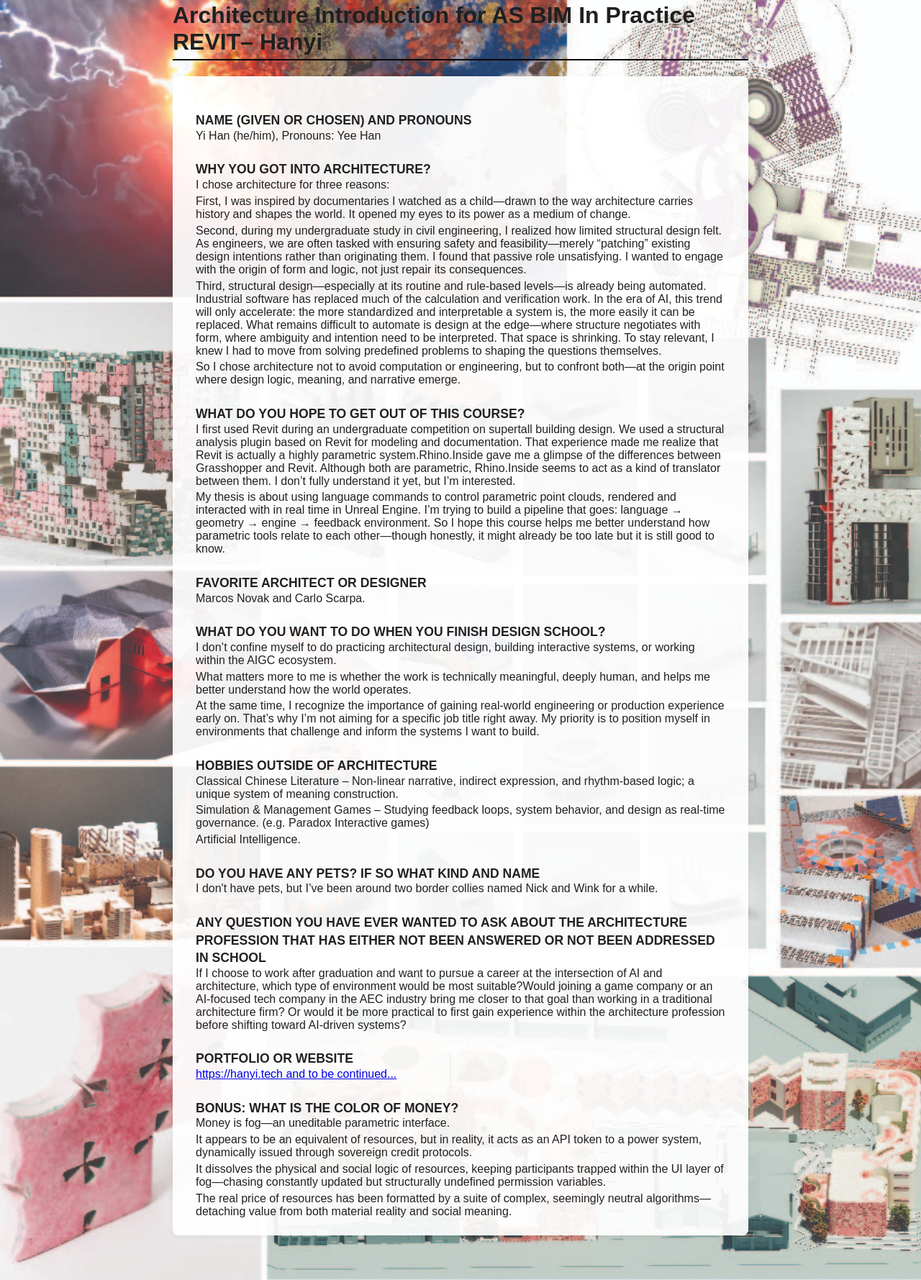
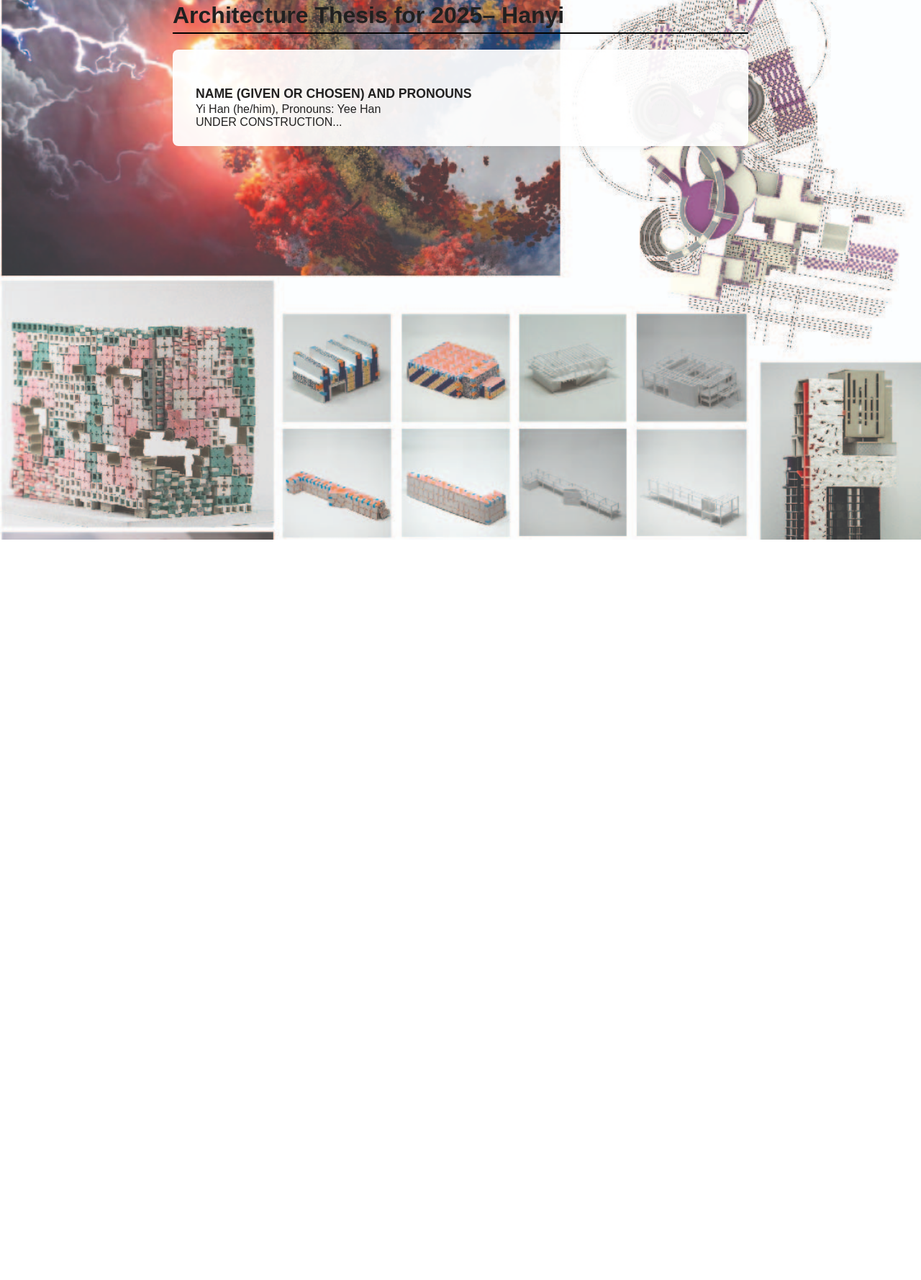
Before and after one commit to ahhoooo/ahhooo.github.io, a plain HTML site: page index.html in a window 1280 px wide. Shown: the part 50-1829 px from the top of the page at 72% size. After the commit the page ends 800 px from the top, so only its background shows below. Drawn offline with Linux system fonts and the light colour scheme.

Commit message:
Update index.html

```diff
--- a/index.html
+++ b/index.html
@@ -14,63 +14,14 @@
   <div class="bg"></div>
 
   <!-- 页面主要内容 -->
-  <h1 class="title-white">Architecture Introduction for AS BIM In Practice REVIT– Hanyi</h1>
+  <h1 class="title-white">Architecture Thesis for 2025– Hanyi</h1>
 
   <section>
     <div class="question">NAME (GIVEN OR CHOSEN) AND PRONOUNS</div>
     <div>Yi Han (he/him), Pronouns: Yee Han</div>
 
-    <div class="question">WHY YOU GOT INTO ARCHITECTURE?</div>
-    <div>
-      I chose architecture for three reasons:
+    <div>UNDER CONSTRUCTION...</div>
 
-      <p>First, I was inspired by documentaries I watched as a child—drawn to the way architecture carries history and shapes the world. It opened my eyes to its power as a medium of change.</p>
-
-      <p>Second, during my undergraduate study in civil engineering, I realized how limited structural design felt. As engineers, we are often tasked with ensuring safety and feasibility—merely “patching” existing design intentions rather than originating them. I found that passive role unsatisfying. I wanted to engage with the origin of form and logic, not just repair its consequences.</p>
-
-      <p>Third, structural design—especially at its routine and rule-based levels—is already being automated. Industrial software has replaced much of the calculation and verification work. In the era of AI, this trend will only accelerate: the more standardized and interpretable a system is, the more easily it can be replaced. What remains difficult to automate is design at the edge—where structure negotiates with form, where ambiguity and intention need to be interpreted. That space is shrinking. To stay relevant, I knew I had to move from solving predefined problems to shaping the questions themselves.</p>
-
-      <p>So I chose architecture not to avoid computation or engineering, but to confront both—at the origin point where design logic, meaning, and narrative emerge.</p>
-    </div>
-
-    <div class="question">WHAT DO YOU HOPE TO GET OUT OF THIS COURSE?</div>
-    <div>
-      I first used Revit during an undergraduate competition on supertall building design. We used a structural analysis plugin based on Revit for modeling and documentation. That experience made me realize that Revit is actually a highly parametric system.Rhino.Inside gave me a glimpse of the differences between Grasshopper and Revit. Although both are parametric, Rhino.Inside seems to act as a kind of translator between them. I don’t fully understand it yet, but I’m interested.
-
-      <p>My thesis is about using language commands to control parametric point clouds, rendered and interacted with in real time in Unreal Engine. I’m trying to build a pipeline that goes: language → geometry → engine → feedback environment. So I hope this course helps me better understand how parametric tools relate to each other—though honestly, it might already be too late but it is still good to know.</p></div>
-
-    <div class="question">FAVORITE ARCHITECT OR DESIGNER</div>
-    <div>Marcos Novak and Carlo Scarpa.</div>
-
-    <div class="question">WHAT DO YOU WANT TO DO WHEN YOU FINISH DESIGN SCHOOL?</div>
-    <div>I don’t confine myself to do practicing architectural design, building interactive systems, or working within the AIGC ecosystem.
-
-      <p>What matters more to me is whether the work is technically meaningful, deeply human, and helps me better understand how the world operates.</p>
-
-      <p></p>At the same time, I recognize the importance of gaining real-world engineering or production experience early on. That’s why I’m not aiming for a specific job title right away. My priority is to position myself in environments that challenge and inform the systems I want to build.</p></div>
-
-    <div class="question">HOBBIES OUTSIDE OF ARCHITECTURE</div>
-    <div>
-      Classical Chinese Literature – Non-linear narrative, indirect expression, and rhythm-based logic; a unique system of meaning construction.
-      <p></p>Simulation & Management Games – Studying feedback loops, system behavior, and design as real-time governance. (e.g. Paradox Interactive games)</p>
-      <p></p>Artificial Intelligence.
-    </div>
-
-
-    <div class="question">DO YOU HAVE ANY PETS? IF SO WHAT KIND AND NAME</div>
-    <div>I don't have pets, but I’ve been around two border collies named Nick and Wink for a while.</div>
-
-    <div class="question">ANY QUESTION YOU HAVE EVER WANTED TO ASK ABOUT THE ARCHITECTURE PROFESSION THAT HAS EITHER NOT BEEN ANSWERED OR NOT BEEN ADDRESSED IN SCHOOL</div>
-    <div>If I choose to work after graduation and want to pursue a career at the intersection of AI and architecture, which type of environment would be most suitable?Would joining a game company or an AI-focused tech company in the AEC industry bring me closer to that goal than working in a traditional architecture firm? Or would it be more practical to first gain experience within the architecture profession before shifting toward AI-driven systems?</div>
-
-    <div class="question">PORTFOLIO OR WEBSITE</div>
-    <div><a href="https://hanyi.tech">https://hanyi.tech and to be continued...</a></div>
-
-    <div class="question">BONUS: WHAT IS THE COLOR OF MONEY?</div>
-    <div>Money is fog—an uneditable parametric interface.
-      <p></p>It appears to be an equivalent of resources, but in reality, it acts as an API token to a power system, dynamically issued through sovereign credit protocols.
-      <p></p>It dissolves the physical and social logic of resources, keeping participants trapped within the UI layer of fog—chasing constantly updated but structurally undefined permission variables.
-      <p></p>The real price of resources has been formatted by a suite of complex, seemingly neutral algorithms—detaching value from both material reality and social meaning.</div>
   </section>
 
   <!--背景滚动速度 -->
```
